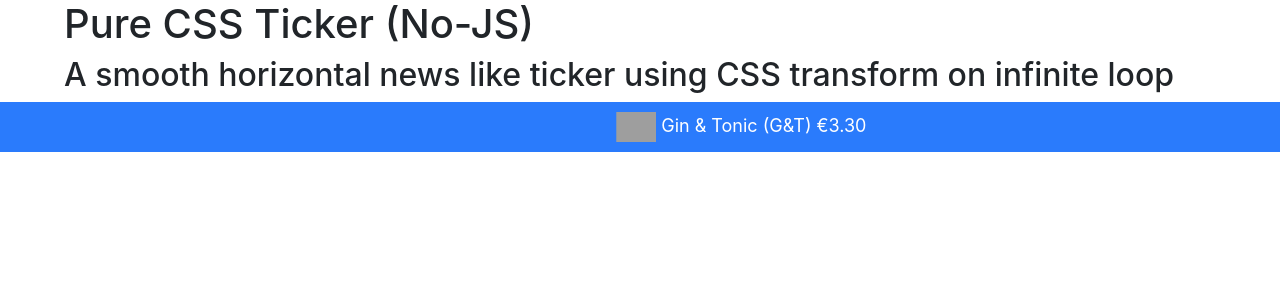
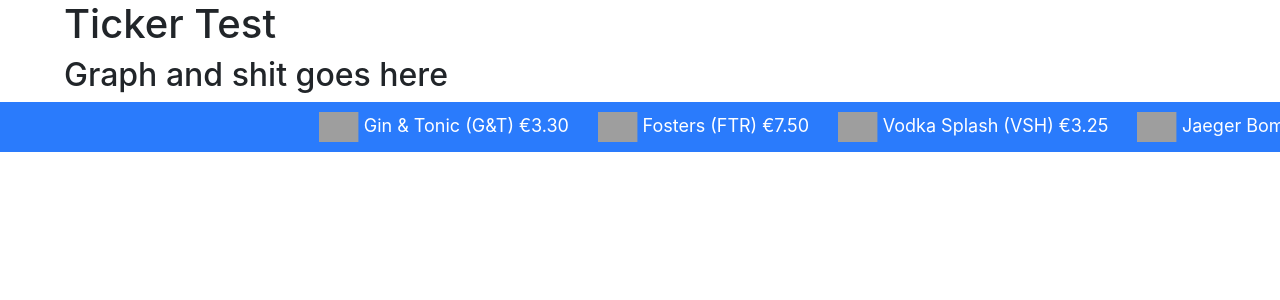
Before and after one commit to katyalait/drinks-ticker, a Django app: page /main/ in a window 1280 px wide. Shown: the top 300 px of the page. Run offline with Django 3.2, Linux system fonts and the light colour scheme; some libraries are stand-ins or nearby versions; grey boxes are pictures that could not be loaded.

Commit message:
Even better ticker

```diff
--- a/ticker/main/static/main/css/style.css
+++ b/ticker/main/static/main/css/style.css
@@ -1,8 +1,26 @@
-/*** { box-sizing: border-box; }
-$duration: 30s;
 
-@-webkit-keyframes ticker {
-  0% {
+#controller {
+    box-sizing: border-box;
+    background-color: #2a7bfc;
+    position: fixed;
+    width: 100%;
+    overflow: hidden;
+}
+#ticker {
+    white-space: nowrap;
+    -webkit-animation: move_eye 23s linear 0s infinite normal;
+
+}
+@-webkit-keyframes move_eye {
+   from {
+        -webkit-transform: translate(100%,0)
+    }
+    to {
+        -webkit-transform: translate(-165%,0)
+    }
+    10% {
+    }
+/*    -150% {
     -webkit-transform: translate3d(0, 0, 0);
     transform: translate3d(0, 0, 0);
     visibility: visible;
@@ -11,85 +29,7 @@ $duration: 30s;
   100% {
     -webkit-transform: translate3d(-100%, 0, 0);
     transform: translate3d(-100%, 0, 0);
-  }
-}
-
-@keyframes ticker {
-  0% {
-    -webkit-transform: translate3d(0, 0, 0);
-    transform: translate3d(0, 0, 0);
-    visibility: visible;
-  }
-
-  100% {
-    -webkit-transform: translate3d(-100%, 0, 0);
-    transform: translate3d(-100%, 0, 0);
-  }
-}
-
-.ticker-wrap {
-
-  position: fixed;
-  bottom: 0;
-  width: 100%;
-  overflow: hidden;
-  height: 4rem;
-  background-color: rgb(0,0,0);
-  padding-left: 100%;
-  box-sizing: content-box;
-
-  .ticker {
-
-    display: inline-block;
-    height: 4rem;
-    line-height: 4rem;
-    white-space: nowrap;
-    padding-right: 100%;
-    box-sizing: content-box;
-
-    -webkit-animation-iteration-count: infinite;
-    -webkit-animation-timing-function: linear;
-   -webkit-animation-name: ticker;
-    -webkit-animation-duration: $duration;
-
-    &__item {
-
-      display: inline-block;
-
-      padding: 0 2rem;
-      font-size: 2rem;
-      color: white;
-
-    }
-
-  }
-
-}
-
-**/
-#controller {
-    box-sizing: border-box;
-    background-color: #2a7bfc;
-    position: absolute;
-    width: 100%;
-    overflow:hidden;
-}
-#controller:hover #ticker {
-    -webkit-animation-play-state: paused
-}
-#ticker {
-    white-space: nowrap;
-    -webkit-animation: move_eye 25s linear 0s infinite normal;
-}
-@-webkit-keyframes move_eye {
-    from {
-        -webkit-transform: translate(100%,0)
-    }
-    to {
-        -webkit-transform: translate(-100%,0)
-    }
-    90% {
-    }
+  } */
 }
 .text {
     color: white;
--- a/ticker/main/templates/main/index.html
+++ b/ticker/main/templates/main/index.html
@@ -12,8 +12,8 @@
     <!-- <link rel="stylesheet" type="text/css" href="/static/main/css/style.css" /> -->
   </head>
   <body>
-    <h1>Pure CSS Ticker (No-JS)</h1>
-    <h2>A smooth horizontal news like ticker using CSS transform on infinite loop</h2>
+    <h1>Ticker Test</h1>
+    <h2>Graph and shit goes here</h2>
   <!--  <div class="ticker-wrap">
       <div class="ticker">
         <div class="ticker__item">Letterpress chambray brunch.</div>
@@ -23,11 +23,47 @@
       </div> -->
       <div id="controller">
         <div id="ticker">
-                <div class="text">
-                    <img src="https://upload.wikimedia.org/wikipedia/commons/7/7f/Green_equilateral_triangle_point_up.svg">
-                    <span class="username">Gin & Tonic (G&T) €3.30 </span>
-                    <span class="extra_info">3m</span>
-                    <div class="content"> </div>
+          <div class="text">
+            <img src="https://upload.wikimedia.org/wikipedia/commons/7/7f/Green_equilateral_triangle_point_up.svg">
+            <span class="username">Gin & Tonic (G&T) €3.30 </span>
+            <span class="extra_info">3m</span>
+            <div class="content"> </div>
+          </div>
+          <div class="text">
+            <img src="https://upload.wikimedia.org/wikipedia/commons/7/7f/Green_equilateral_triangle_point_up.svg">
+            <span class="username">Fosters (FTR) €7.50 </span>
+            <span class="extra_info">3m</span>
+            <div class="content"> </div>
+          </div>
+          <div class="text">
+            <img src="https://upload.wikimedia.org/wikipedia/commons/thumb/c/c0/Red_Triangle.svg/1200px-Red_Triangle.svg.png">
+            <span class="username">Vodka Splash (VSH) €3.25 </span>
+            <span class="extra_info">3m</span>
+            <div class="content"> </div>
+          </div>
+          <div class="text">
+            <img src="https://upload.wikimedia.org/wikipedia/commons/thumb/c/c0/Red_Triangle.svg/1200px-Red_Triangle.svg.png">
+            <span class="username">Jaeger Bomb (JGB) €4.00 </span>
+            <span class="extra_info">3m</span>
+            <div class="content"> </div>
+          </div>
+          <div class="text">
+            <img src="https://upload.wikimedia.org/wikipedia/commons/7/7f/Green_equilateral_triangle_point_up.svg">
+            <span class="username">West Coast Cooler (WCC) €5.00 </span>
+            <span class="extra_info">3m</span>
+            <div class="content"> </div>
+          </div>
+          <div class="text">
+            <img src="https://upload.wikimedia.org/wikipedia/commons/7/7f/Green_equilateral_triangle_point_up.svg">
+            <span class="username">East Coast Cooler (ECC) €8.00 </span>
+            <span class="extra_info">3m</span>
+            <div class="content"> </div>
+          </div>
+          <div class="text">
+            <img src="https://upload.wikimedia.org/wikipedia/commons/7/7f/Green_equilateral_triangle_point_up.svg">
+            <span class="username">North Coast Cooler (NCC) €7.00 </span>
+            <span class="extra_info">3m</span>
+            <div class="content"> </div>
           </div>
         </div>
     </div>
```
